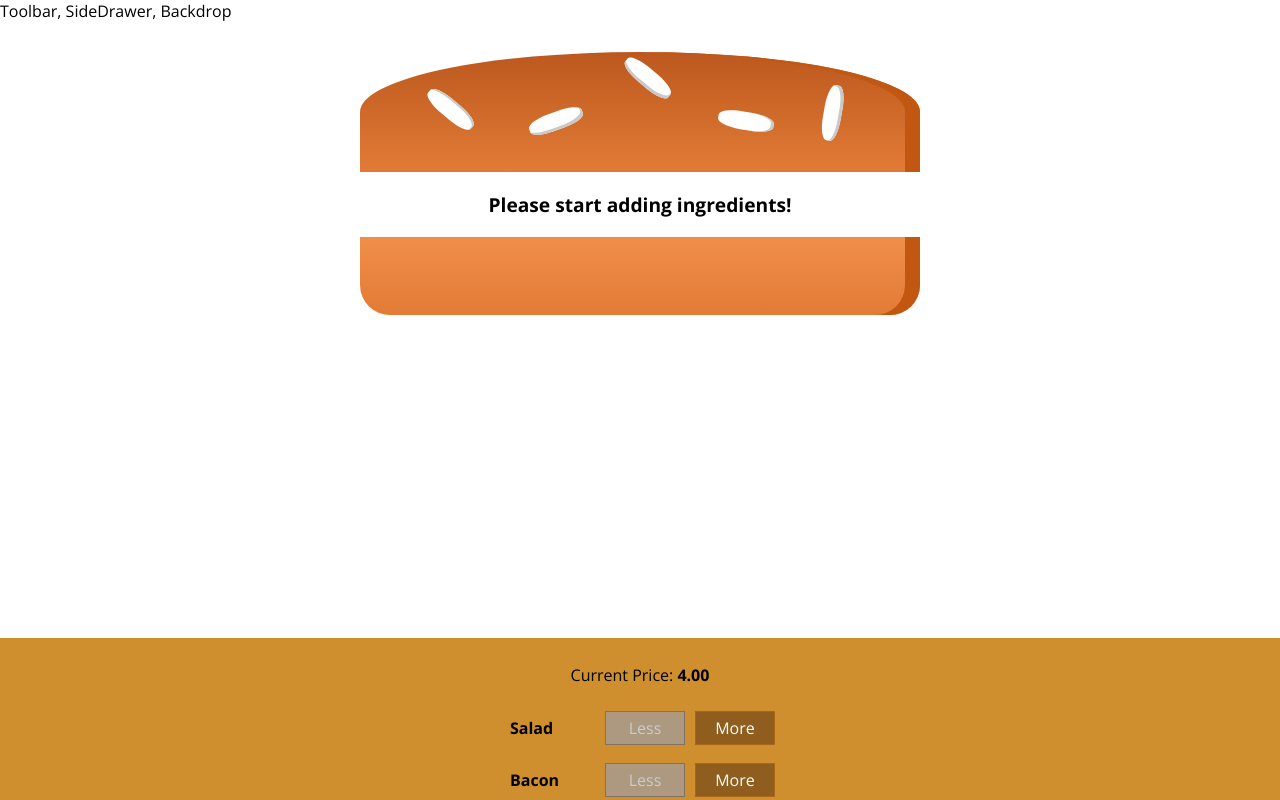
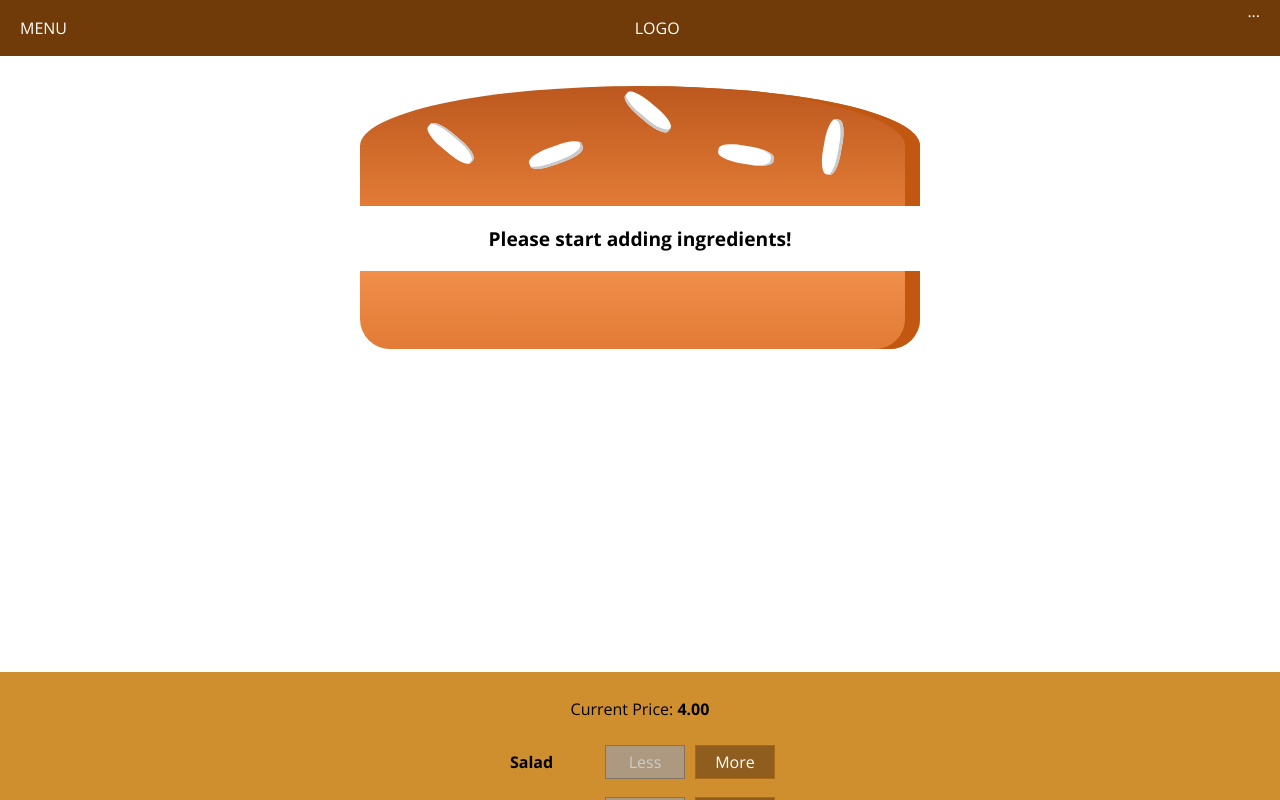
Before and after one commit to alexticovschi/burger-builder-app, a React app: page / in a window 1280 px wide. Shown: the top 800 px of the page. Built offline with nearby package versions, Linux system fonts and the light colour scheme.

Commit message:
adding a toolbar

```diff
--- a/src/components/Layout/Layout.css
+++ b/src/components/Layout/Layout.css
@@ -1,3 +1,3 @@
 .Content {
-    margin-top: 16px;
+    margin-top: 72px;
 }
--- a/src/components/Layout/Layout.js
+++ b/src/components/Layout/Layout.js
@@ -2,9 +2,11 @@
 
 import classes from './Layout.css';
 
+import Toolbar from '../Navigation/Toolbar/Toolbar';
+
 const layout = (props) => (
     <Fragment>
-        <div>Toolbar, SideDrawer, Backdrop</div>
+        <Toolbar/>
         <main className={classes.Content}>
             {props.children}
         </main>
--- /dev/null
+++ b/src/components/Navigation/Toolbar/Toolbar.css
@@ -0,0 +1,19 @@
+.Toolbar {
+    height: 56px;
+    width: 100%;
+    position: fixed;
+    top: 0;
+    left: 0;
+    background-color: #703B09;
+    display: flex;
+    justify-content: space-between;
+    align-items: center;
+    padding: 0 20px;
+    box-sizing: border-box;
+    z-index: 90;
+    color: #fff;
+}
+
+.Toolbar nav {
+    height: 100%;
+}
--- /dev/null
+++ b/src/components/Navigation/Toolbar/Toolbar.js
@@ -0,0 +1,15 @@
+import React from 'react';
+
+import classes from './Toolbar.css';
+
+const toolbar = (props) => (
+    <header className={classes.Toolbar}>
+        <div>MENU</div>
+        <div>LOGO</div>
+        <nav>
+            ...
+        </nav>
+    </header>
+);
+
+export default toolbar;
```
